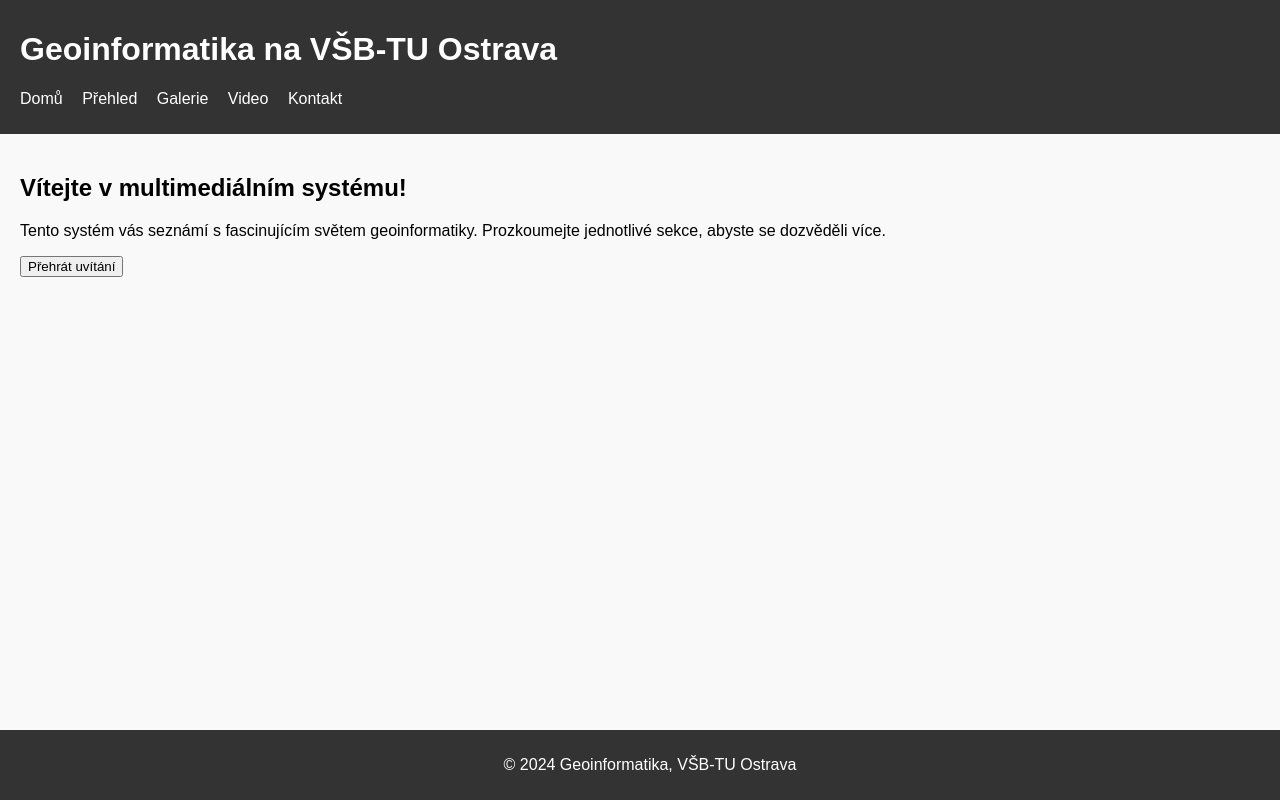
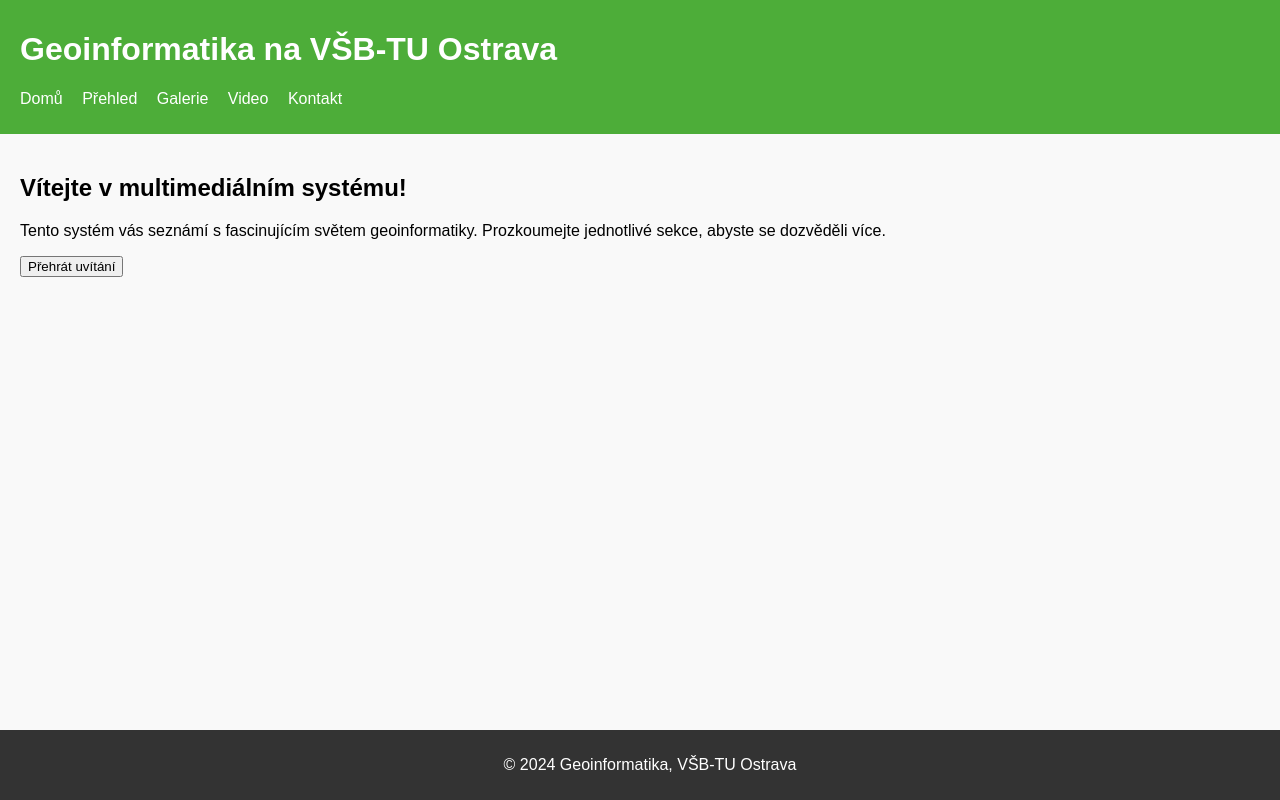
Before and after one commit to n07name7/test, a plain HTML site: page index.html in a window 1280 px wide. Drawn offline with Linux system fonts and the light colour scheme.

Commit message:
styles.css

```diff
--- a/styles.css
+++ b/styles.css
@@ -6,7 +6,7 @@
 }
 
 header {
-    background-color: #333;
+    background-color: #4dad39;
     color: white;
     padding: 10px 20px;
 }
```
